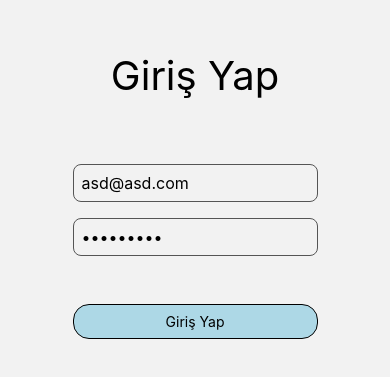
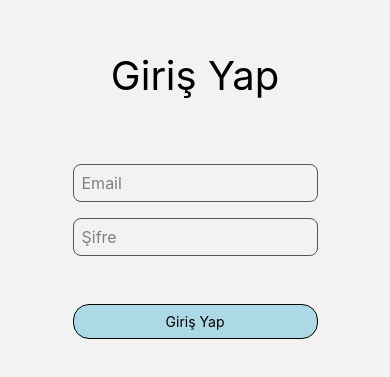
Before and after one commit to buraksari1993/rn-basic-form, a React Native app: screen /Login in a window 390 px wide. Shown: the part 227-604 px from the top of the page. Built offline with nearby package versions, Linux system fonts and the light colour scheme.

Commit message:
-default values changed

```diff
--- a/src/screens/Login/Login.tsx
+++ b/src/screens/Login/Login.tsx
@@ -39,7 +39,7 @@ export const Login: React.FC = () => {
     handleSubmit,
     formState: {errors},
   } = useForm<Auth>({
-    defaultValues: {email: 'asd@asd.com', password: 'asd123123'},
+    defaultValues: {email: '', password: ''},
     resolver: yupResolver(schema),
   });
 
--- a/src/screens/Rating/Rating.tsx
+++ b/src/screens/Rating/Rating.tsx
@@ -25,7 +25,7 @@ const schema = yup.object().shape({
     .required('Zorunlu Alan')
     .typeError('Sayısal karakter giriniz')
     .min(1, 'Minimum 1 olmalıdır')
-    .max(10, 'Maximum 10 olmalıdır'),
+    .max(5, 'Maximum 5 olmalıdır'),
   desc: yup
     .string()
     .required('Zorunlu Alan')
```
